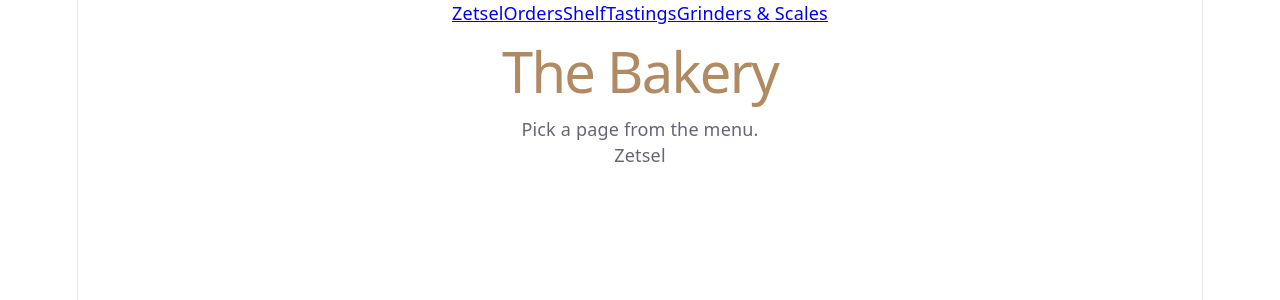
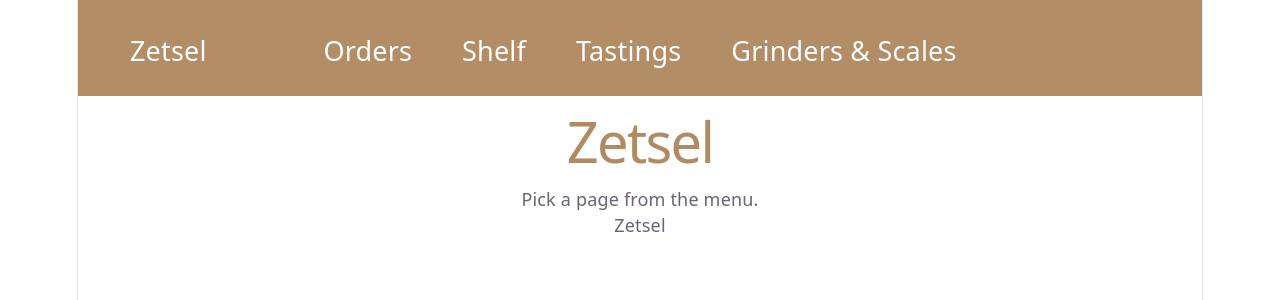
Before and after one commit to Bart079/INF2C-Team-3-WebAppDev, a React (Vite) app in the folder ClientApp/: page / in a window 1280 px wide. Shown: the top 300 px of the page. Built offline with nearby package versions, Linux system fonts and the light colour scheme.

Commit message:
navbar ingezet
oude navbar omgezet in react. layout is navbar geworden. titel is veranderd

```diff
--- a/ClientApp/src/App.tsx
+++ b/ClientApp/src/App.tsx
@@ -1,5 +1,5 @@
 import { Routes, Route } from "react-router";
-import { Layout } from "./components/Layout";
+import { NavBar } from "./components/NavBar";
 import { HomePage } from "./pages/HomePage";
 import { GrindersScalesPage } from "./features/grindersScales/grindersScales";
 import { OrdersPage } from "./features/orders/groupOrders";
@@ -9,7 +9,7 @@ import { TastingsPage } from "./features/tastings/tastings";
 export default function App() {
   return (
     <Routes>
-      <Route path="/" element={<Layout />}>
+      <Route path="/" element={<NavBar />}>
         <Route index element={<HomePage />} />
         <Route path="orders" element={<OrdersPage />} />
         <Route path="grindersScales" element={<GrindersScalesPage />} />
--- a/ClientApp/src/components/Layout.tsx
+++ b/ClientApp/src/components/NavBar.tsx
@@ -1,6 +1,7 @@
 import { Link, Outlet } from "react-router";
+import "../css/NavBar.css";
 
-export function Layout() {
+export function NavBar() {
   return (
     <div className="page">
       <header>
--- /dev/null
+++ b/ClientApp/src/css/NavBar.css
@@ -0,0 +1,46 @@
+*,
+*::before,
+*::after {
+    box-sizing: border-box;
+}
+
+nav { /* navigatie bar */
+    position: relative;
+    display: flex;
+    flex-wrap: wrap;
+    justify-content: center;
+    gap: 1rem;
+    background-color: #b38d65;
+    color: white;
+    padding: 1rem;
+}
+
+nav a { /* navigatie voor de pagina links */
+    display: flex;
+    text-decoration: none;
+    color: white;
+    padding: 14px 16px;
+    font-size: 1.5rem;
+    padding-top: 20px;
+    transition: 0.3s;
+}
+
+nav a:first-child { /* eerste link in de navigatie dus zetsel */
+    position: absolute;
+    left: 2rem;
+}
+
+@media (max-width: 820px) { /* als het breed of smaller is dan px*/
+    nav a:first-child {
+        position: static;
+        width: 100%;
+        justify-content: center;
+        font-size: 1.2rem;
+        padding: 10px 12px;
+    }
+}
+
+nav a:not(:first-child):hover { /* als je met de muis over de link gaat veranderd van kleur, behalve de eerste (zetsel) */
+    background-color: #a67c52;
+    color: white;
+}
--- a/ClientApp/src/features/grindersScales/grindersScales.tsx
+++ b/ClientApp/src/features/grindersScales/grindersScales.tsx
@@ -1,4 +1,5 @@
 import "../../css/grindersScales.css";
+// npm run dev
 
 export function GrindersScalesPage() {
   return <h1>Grinders & Scales</h1>;
--- a/ClientApp/src/pages/HomePage.tsx
+++ b/ClientApp/src/pages/HomePage.tsx
@@ -1,7 +1,7 @@
 export function HomePage() {
   return (
     <>
-      <h1>The Bakery</h1>
+      <h1>Zetsel</h1>
       <p>Pick a page from the menu.</p>
     </>
   );
```
